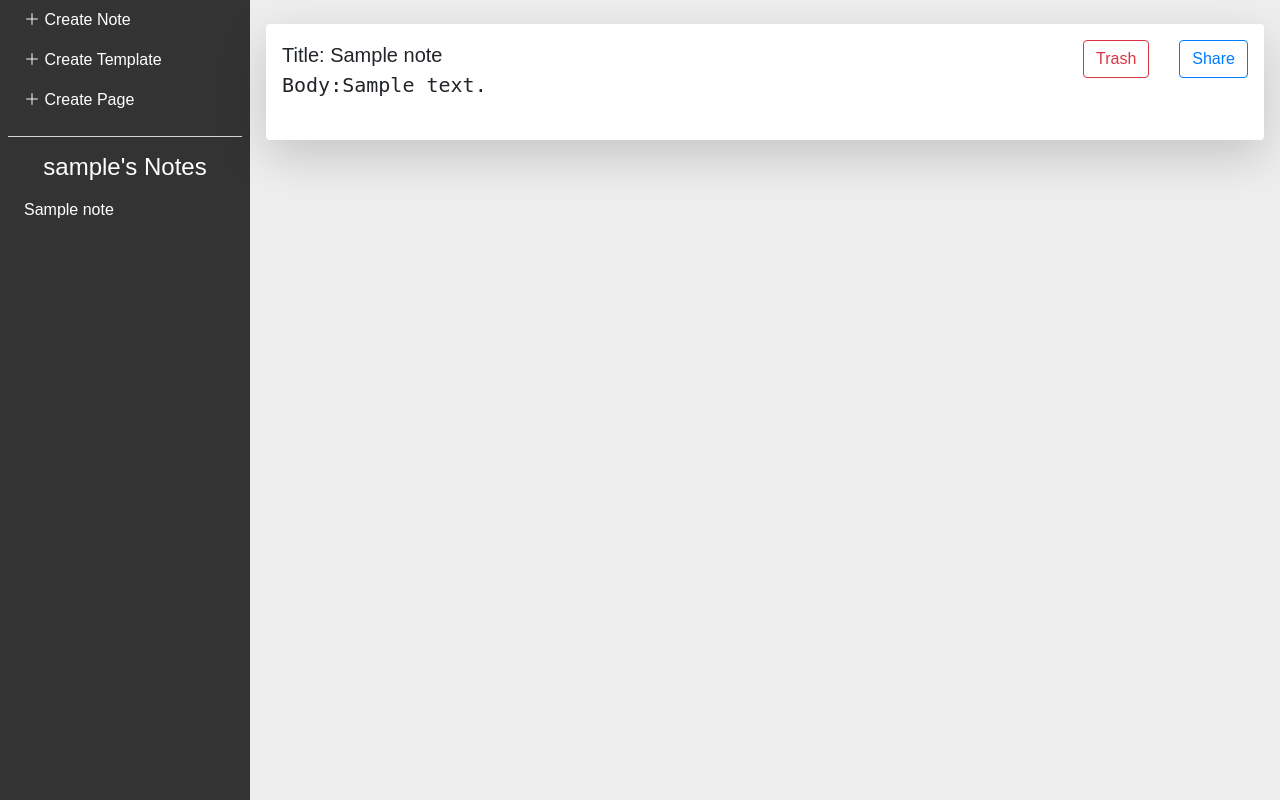
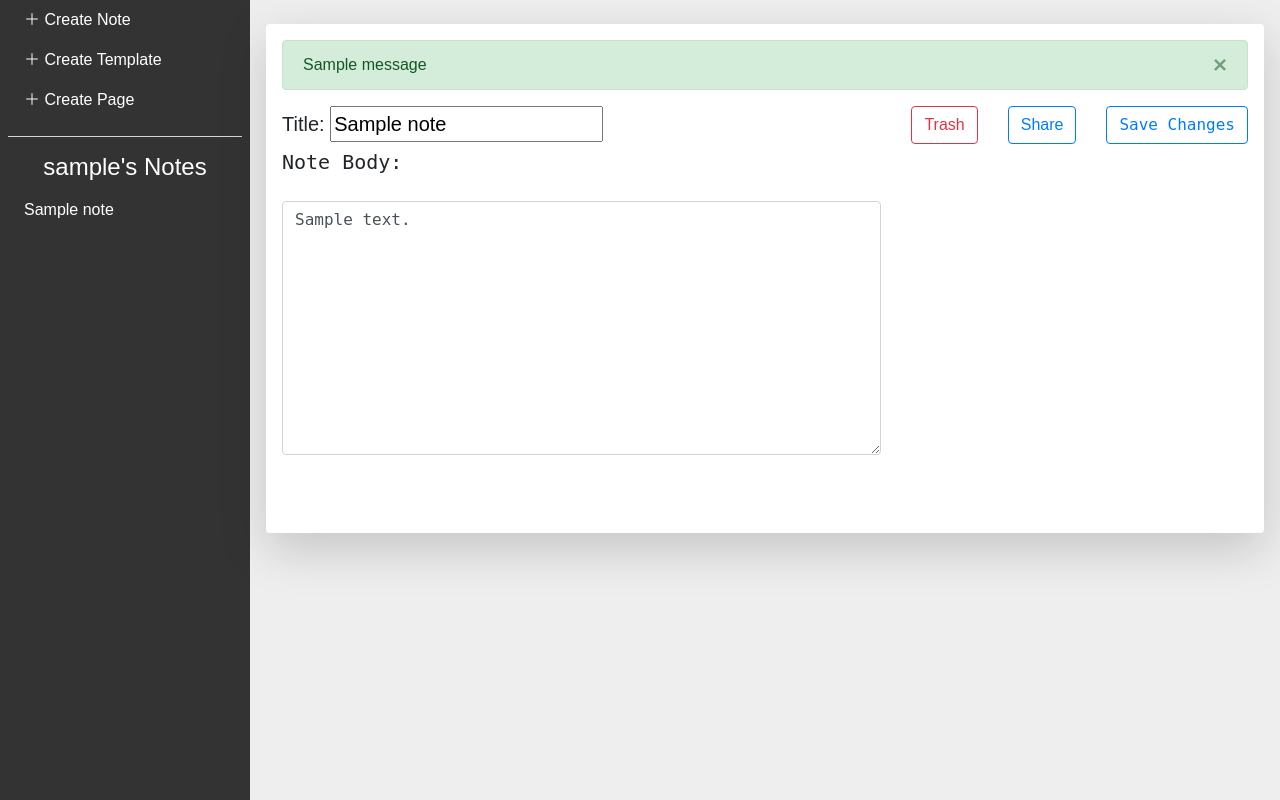
Before and after one commit to FardinHaque60/Scribe, a Flask app: page /view_note/1 in a window 1280 px wide. Shown: the part 56-856 px from the top of the page. Run offline with Flask 3, Linux system fonts and the light colour scheme; a user stored in the database is signed in; tables that the repository leaves empty hold one stand-in row (values such as "Sample post"); one stand-in notice (Sample message) is shown; some libraries are stand-ins or nearby versions.

Commit message:
impl for editing note title+body

```diff
--- a/app/forms.py
+++ b/app/forms.py
@@ -40,6 +40,12 @@ class CreateNote(FlaskForm):
 
     submit = SubmitField("Enter")
 
+class ViewNote(FlaskForm):
+    title = StringField("Title:", validators=[DataRequired()], widget=TextInput())
+    body = StringField("Note Body:", validators=[DataRequired()], widget=TextArea())
+
+    submit = SubmitField("Save Changes")
+
 class CreateTemplate(FlaskForm):
     title = StringField('Template Title:', validators=[DataRequired()], widget=TextInput())
     body = StringField('Template Body:', validators=[DataRequired()], widget=TextArea())
--- a/app/routes.py
+++ b/app/routes.py
@@ -2,7 +2,7 @@ from flask import jsonify, render_template, redirect, flash, request, url_for
 from flask_login import current_user, login_user, login_required, logout_user
 from app import myapp_obj, db
 from datetime import date
-from .forms import LoginForm, CreateAccount, SearchForm, CreateNote, NoteManagment, CreateTemplate, ShareNote
+from .forms import LoginForm, CreateAccount, SearchForm, CreateNote, NoteManagment, CreateTemplate, ShareNote, ViewNote
 from .models import User, Note, Template
 
 '''for all routes add the flashed messages to html files'''
@@ -72,9 +72,24 @@ def create_account():
 def view_note(note_id):
     note = Note.query.get_or_404(note_id)
     notes = Note.query.filter(Note.user_id == current_user.id, Note.trashed == False).all()
+    form = ViewNote()
 
-    return render_template('view_note.html', note=note, name=current_user.username, notes=notes)
+    if request.method == 'GET':
+        form.title.data = note.title
+        form.body.data = note.body
 
+    if form.validate_on_submit():
+        #add checks to make sure title is still unique
+        note.title = form.title.data
+        note.body = form.body.data
+        db.session.commit()
+        flash('Note edited successfully!', 'noteEditSuccess')
+        return redirect(url_for('view_note', note_id=note_id))
+    else:
+        print(form.errors)
+        print(request.form)
+
+    return render_template('view_note.html', form=form, note=note, name=current_user.username, notes=notes)
 
 # create note route
 @myapp_obj.route('/create_note', methods=['GET', 'POST'])
@@ -108,6 +123,7 @@ def create_note():
 
 
 #handles getting a template based on its id, called from create_note.html
+#helper method, not called to view page
 @myapp_obj.route('/get_template_body/<int:entry_id>')
 def get_body(entry_id):
     entry = Template.query.get(entry_id)
@@ -234,7 +250,6 @@ def move_to_trash(note_id):
 
 
 # sharing between users
-# TODO: sidebar doesnt render properly
 @myapp_obj.route('/share_note/<int:note_id>', methods=['GET', 'POST'])
 def share_note(note_id):
     user = current_user
--- a/app/templates/view_note.html
+++ b/app/templates/view_note.html
@@ -2,9 +2,34 @@
 
 {% block content%}
 
+    {% with messages = get_flashed_messages(category_filter=["noteEditSuccess"]) %}
+        {% if messages %}
+            {% for message in messages%}
+                <div class="alert alert-success alert-dismissible fade show" role="alert">
+                    {{ message }}
+                    <button type="button" class="close" data-dismiss="alert" aria-label="Close">
+                        <span aria-hidden="true">&times;</span>
+                    </button>
+                </div>
+            {% endfor %}
+        {% endif %}
+    {% endwith %}
+
+    <form method="POST" action="">
+        {{ form.hidden_tag() }}
         <div class="row mb-2">
 
-        <div class="col" style="font-size: 20px;">Title: {{ note.title }} <br> <p>Body:{{note.body}}</p></div>
+            <div class="col" style="font-size: 20px;"> {{ form.title.label }}
+            {{ form.title }} <br>
+
+            <p>
+                {{ form.body.label }} <br>
+            </p>
+            <p>
+                {{ form.body(class="form-control", rows="10") }}
+            </p> <br>
+
+            </div>
 
             <div class="col-auto">
                 <a href = "{{ url_for('move_to_trash', note_id=note.id)}}" class="btn btn-outline-danger">Trash</a>
@@ -14,6 +39,11 @@
                 <a href = "{{ url_for('share_note', note_id=note.id)}}" class="btn btn-outline-primary">Share</a>
             </div>
 
+            <div class="col-auto">
+                <p> {{ form.submit(class="btn btn-outline-primary") }} </p>
             </div>
 
+        </div>
+    </form>
+
 {% endblock %}
```
Lines whose indentation alone changed are shown as unchanged.
